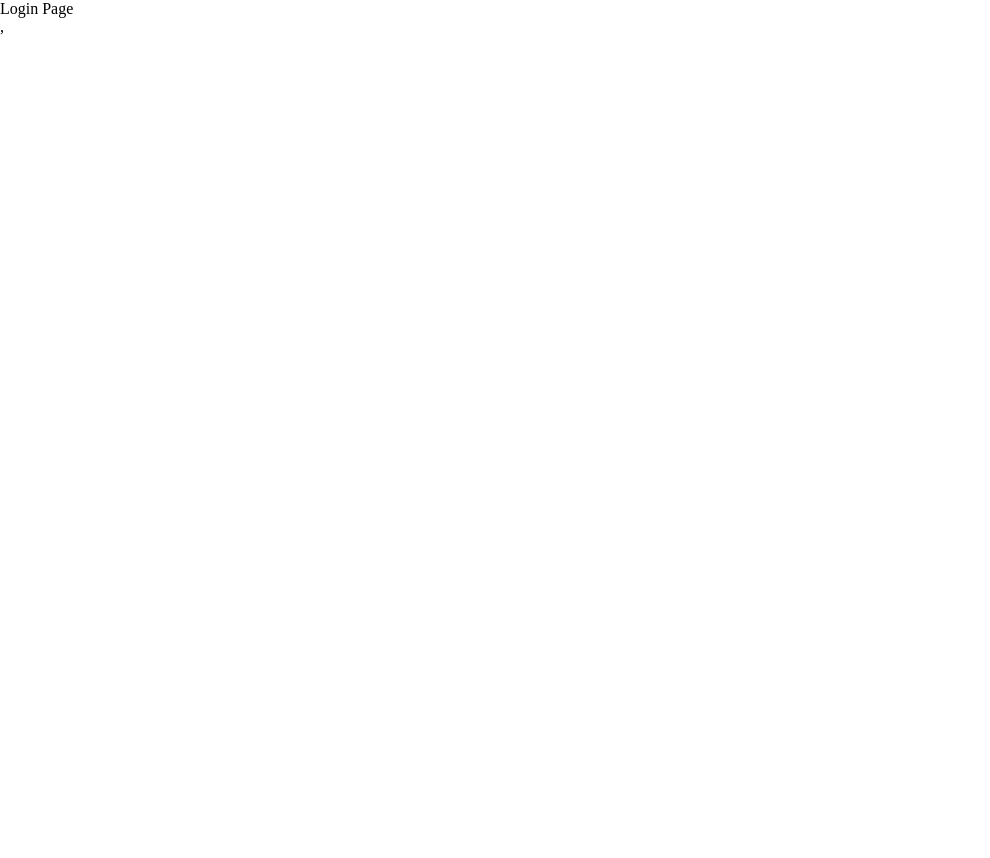
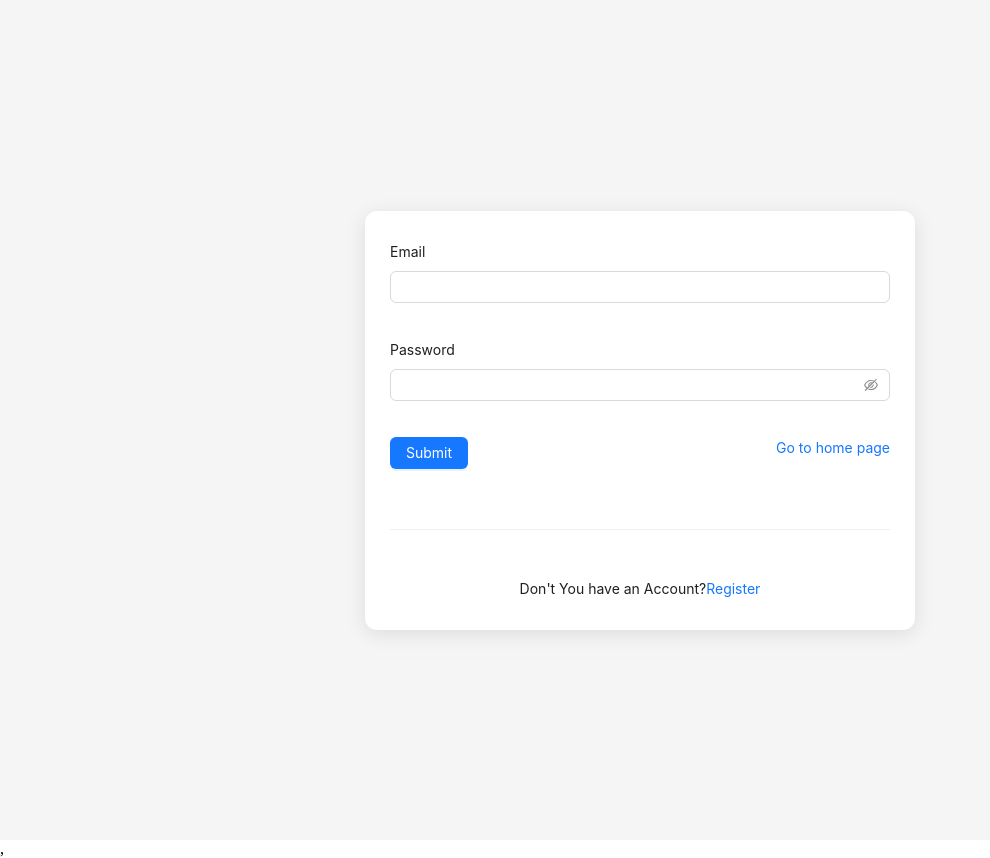
Before and after one commit to hqb2k4/reactjs_base, a React (Vite) app: page /login in a window 1280 px wide. Shown: the whole page, without its empty margins (0-990 px from the left). Before the commit the page ends 800 px from the top, so only its background shows below. Built offline with nearby package versions, Linux system fonts and the light colour scheme.

Commit message:
Enhance Header, Login, and Register components with improved navigation and UI elements

```diff
--- a/src/component/layout/Header/Header.jsx
+++ b/src/component/layout/Header/Header.jsx
@@ -1,7 +1,7 @@
 import { Link, NavLink } from 'react-router';
 // import './Header.css'
 import { Menu } from 'antd';
-import { AppstoreOutlined, HomeFilled, ReadOutlined, TeamOutlined} from '@ant-design/icons';
+import { AppstoreOutlined, HomeFilled, ReadOutlined, SettingOutlined, TeamOutlined } from '@ant-design/icons';
 import { useState } from 'react';
 const Header = () => {
     const [current, setCurrent] = useState("");
@@ -25,6 +25,21 @@ const Header = () => {
             key: 'books',
             icon: <ReadOutlined />,
         },
+        {
+            label: 'Sign In',
+            key: 'SubMenu',
+            icon: <SettingOutlined />,
+            children: [
+                {
+                    type: 'group',
+                    label: 'Group',
+                    children: [
+                        { label: <Link to="/login">Sign In</Link>, key: 'SignIn' },
+                        { label: <Link to="/register">Sign Up</Link>, key: 'SignUp' },
+                    ],
+                },
+            ],
+        },
     ];
     return (
         <Menu onClick={onClick} selectedKeys={[current]} mode="horizontal" items={items} />
--- a/src/pages/Login.jsx
+++ b/src/pages/Login.jsx
@@ -1,6 +1,83 @@
+import { Button, Checkbox, Divider, Form, Input } from 'antd';
+import { Link } from 'react-router';
+
 const LoginPage = () => {
+    const [formLogin] = Form.useForm();
     return (
-        <div>Login Page</div>
+        <div
+            style={{
+                minHeight: "100vh",
+                display: "flex",
+                justifyContent: "center",
+                alignItems: "center",
+                background: "#f5f5f5",
+                padding: "20px",
+            }}
+        >
+            <div
+                style={{
+                    background: "#fff",
+                    padding: "30px 25px",
+                    borderRadius: "12px",
+                    boxShadow: "0 4px 20px rgba(0,0,0,0.1)",
+                    width: "90%", // responsive trên mobile
+                    maxWidth: "500px",
+                    margin: "0 auto",
+                }}
+            >
+                <Form
+                    layout="vertical"
+                    form={formLogin}
+                    // onFinish={onFinish}
+                    requiredMark={false}
+                    style={{ display: "flex", flexDirection: "column", gap: "12px" }}
+                >
+                    <Form.Item
+                        label="Email"
+                        name="email"
+                        rules={[
+                            { required: true, message: "Please input your email!" },
+                            { type: "email", message: "Invalid email format!" },
+                        ]}
+                    >
+                        <Input />
+                    </Form.Item>
+
+                    <Form.Item
+                        label="Password"
+                        name="password"
+                        rules={[{ required: true, message: 'Please input your password!' }]}
+                    >
+                        <Input.Password />
+                    </Form.Item>
+
+                    <div
+                        style={{
+                            display: "flex",
+                            justifyContent: "space-between",
+                        }}
+                    >
+                        <Form.Item label={null}>
+                            <Button type="primary" htmlType="submit">
+                                Submit
+                            </Button>
+                        </Form.Item>
+                        <Link to="/">Go to home page</Link>
+                    </div>
+
+                    <Divider></Divider>
+
+                    <div
+                        style={{
+                            marginTop: "12px",
+                            textAlign: "center",
+                        }}
+                    >
+                        <span>Don't You have an Account?<Link to="/register">Register</Link></span>
+                    </div>
+                </Form>
+            </div>
+        </div>
     );
 }
 export default LoginPage;
--- a/src/pages/Register.jsx
+++ b/src/pages/Register.jsx
@@ -1,7 +1,7 @@
-import { Button, Form, Input, notification, Typography } from "antd";
+import { Button, Divider, Form, Input, notification, Typography } from "antd";
 import { useState } from "react";
 import { registerUserAPI } from "../service/api.service";
-import { useNavigate } from "react-router";
+import { Link, useNavigate } from "react-router";
 
 const { Title } = Typography;
 
@@ -175,6 +175,17 @@ const RegisterPage = () => {
                             Register
                         </Button>
                     </Form.Item>
+
+                    <Divider></Divider>
+
+                    <div
+                        style={{
+                            marginTop: "12px",
+                            textAlign: "center",
+                        }}
+                    >
+                        <span>Do you have an Account? <Link to="/login">Login</Link></span>
+                    </div>
                 </Form>
             </div>
         </div>
```
